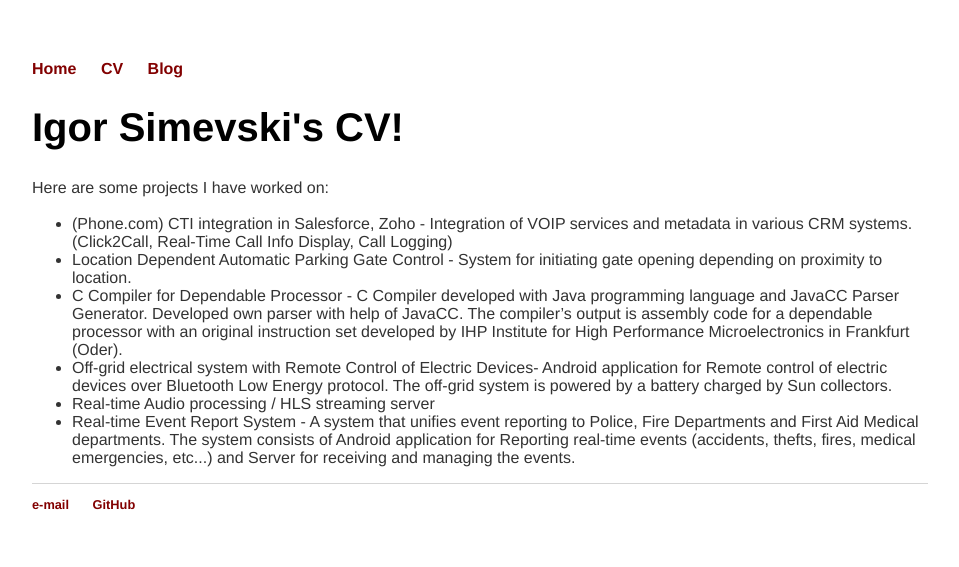
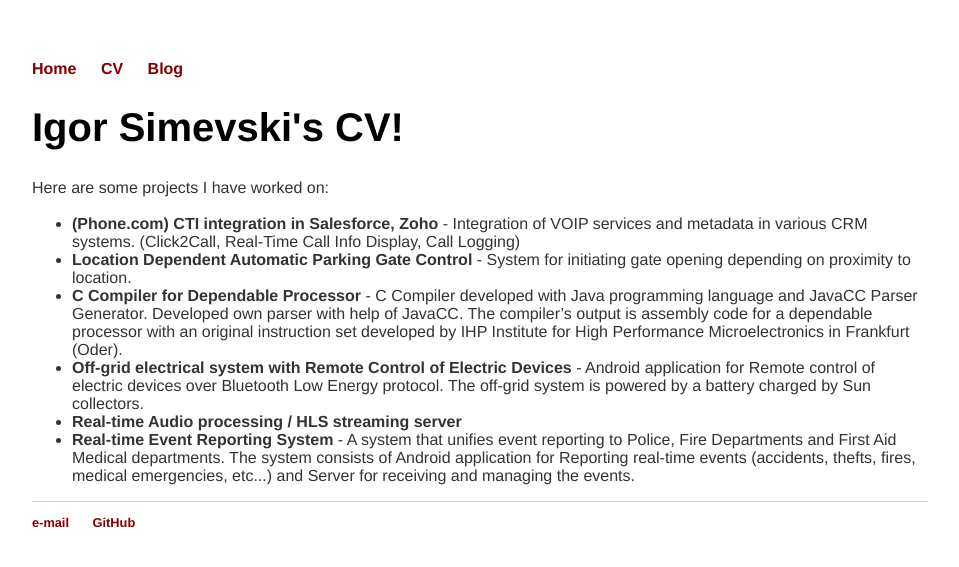
Before and after one commit to igorsimevski/igorsimevski.github.io, a Jekyll site: the page built from cv/index.html, in a window 1280 px wide. Shown: the top 567 px of the page, without its empty margins (160-1119 px from the left). Built offline with Jekyll 4.4.1, drawn with Linux system fonts in a browser that asks for light colours.

Commit message:
Update index.html

```diff
--- a/cv/index.html
+++ b/cv/index.html
@@ -7,11 +7,11 @@
 
 	<p>Here are some projects I have worked on:</p>
 	<ul>
-		<li>(Phone.com) CTI integration in Salesforce, Zoho - Integration of VOIP services and metadata in various CRM systems. (Click2Call, Real-Time Call Info Display, Call Logging)</li>
-		<li>Location Dependent Automatic Parking Gate Control - System for initiating gate opening depending on proximity to location.</li>
-		<li>C Compiler for Dependable Processor - C Compiler developed with Java programming language and JavaCC Parser Generator. Developed own parser with help of JavaCC. The compiler’s output is assembly code for a dependable processor with an original instruction set developed by IHP Institute for High Performance Microelectronics in Frankfurt (Oder).</li>
-		<li>Off-grid electrical system with Remote Control of Electric Devices- Android application for Remote control of electric devices over Bluetooth Low Energy protocol. The off-grid system is powered by a battery charged by Sun collectors.</li>
-		<li>Real-time Audio processing / HLS streaming server</li>
-		<li>Real-time Event Report System - A system that unifies event reporting to Police, Fire Departments and First Aid Medical departments. The system consists of Android application for Reporting real-time events (accidents, thefts, fires, medical emergencies, etc...) and Server for receiving and managing the events.</li>
+		<li><b>(Phone.com) CTI integration in Salesforce, Zoho</b> - Integration of VOIP services and metadata in various CRM systems. (Click2Call, Real-Time Call Info Display, Call Logging)</li>
+		<li><b>Location Dependent Automatic Parking Gate Control</b> - System for initiating gate opening depending on proximity to location.</li>
+		<li><b>C Compiler for Dependable Processor</b> - C Compiler developed with Java programming language and JavaCC Parser Generator. Developed own parser with help of JavaCC. The compiler’s output is assembly code for a dependable processor with an original instruction set developed by IHP Institute for High Performance Microelectronics in Frankfurt (Oder).</li>
+		<li><b>Off-grid electrical system with Remote Control of Electric Devices</b> - Android application for Remote control of electric devices over Bluetooth Low Energy protocol. The off-grid system is powered by a battery charged by Sun collectors.</li>
+		<li><b>Real-time Audio processing / HLS streaming server</b></li>
+		<li><b>Real-time Event Reporting System</b> - A system that unifies event reporting to Police, Fire Departments and First Aid Medical departments. The system consists of Android application for Reporting real-time events (accidents, thefts, fires, medical emergencies, etc...) and Server for receiving and managing the events.</li>
 	</ul>
 </div><!-- /.blurb -->
```
